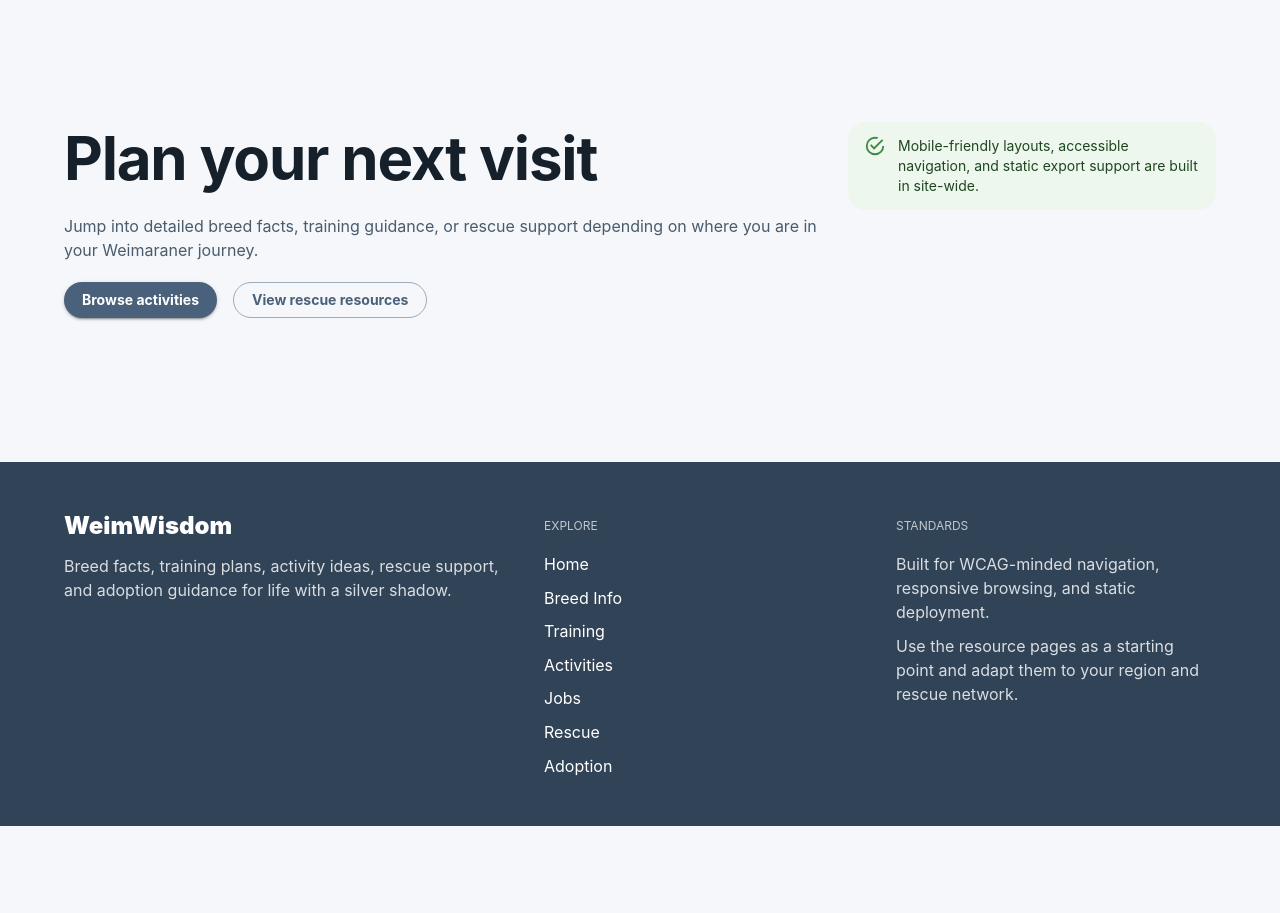
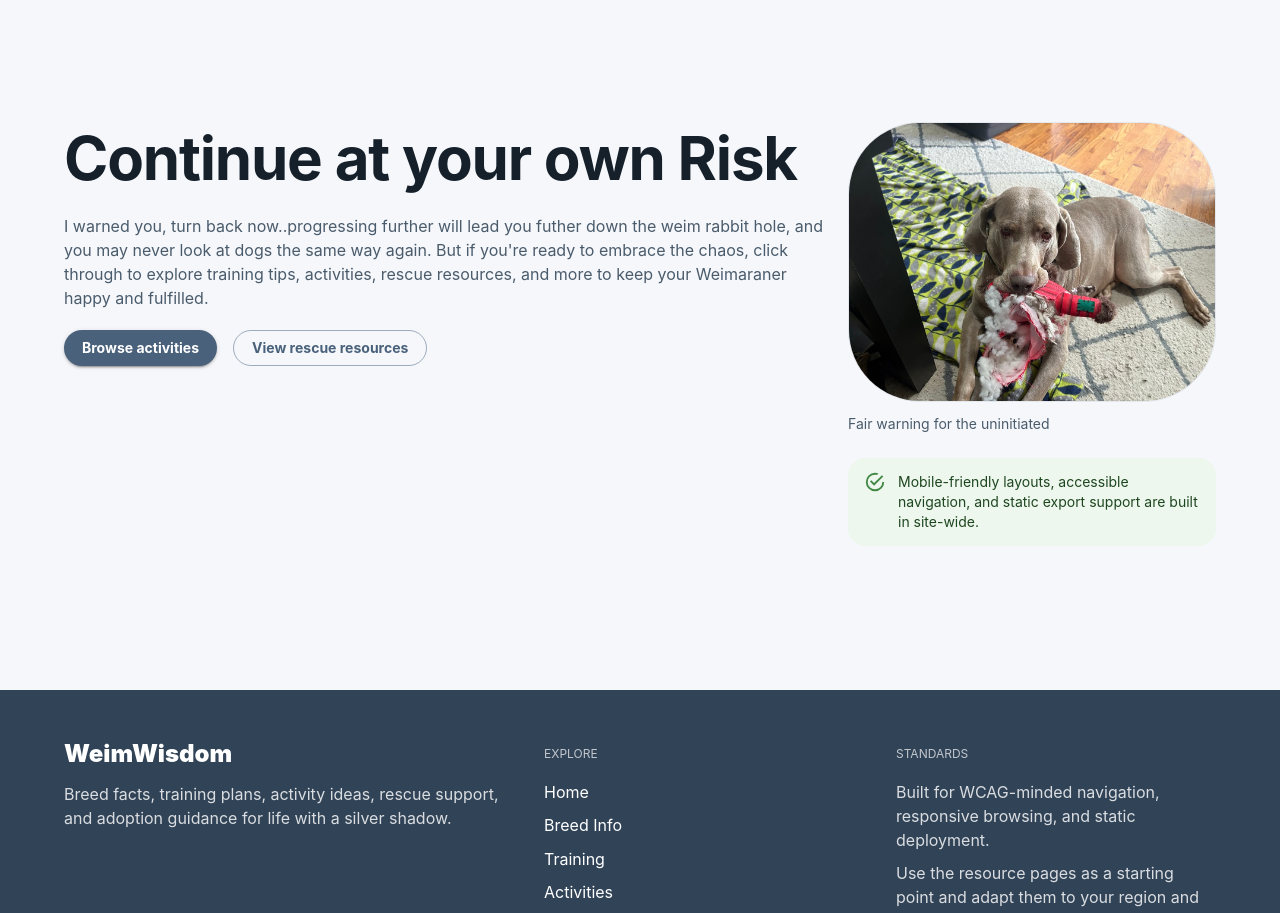
Before and after one commit to evilbeliver/weimwisdom, a Next.js app: page / in a window 1280 px wide. Shown: the part 3720-4633 px from the top of the page. Before the commit the page ends 4546 px from the top, so only its background shows below. Built offline with nearby package versions, Linux system fonts and the light colour scheme.

Commit message:
updated home page for a new image

```diff
--- a/src/pages/index.tsx
+++ b/src/pages/index.tsx
@@ -2,6 +2,7 @@ import { Alert, Box, Button, Container, Grid, Stack, Typography } from '@mui/mat
 import Link from 'next/link';
 import { GalleryGrid } from '@/components/GalleryGrid';
 import { HeroSection } from '@/components/HeroSection';
+import { ResponsiveImage } from '@/components/ResponsiveImage';
 import { SectionBlock } from '@/components/SectionBlock';
 import { SiteLayout } from '@/components/SiteLayout';
 import { SpotlightGrid } from '@/components/SpotlightGrid';
@@ -50,9 +51,9 @@ export default function HomePage() {
           <Grid container spacing={3}>
             <Grid size={{ xs: 12, md: 8 }}>
               <Stack spacing={2.5}>
-                <Typography variant="h2">Plan your next visit</Typography>
+                <Typography variant="h2">Continue at your own Risk</Typography>
                 <Typography color="text.secondary">
-                  Jump into detailed breed facts, training guidance, or rescue support depending on where you are in your Weimaraner journey.
+                  I warned you, turn back now..progressing further will lead you futher down the weim rabbit hole, and you may never look at dogs the same way again. But if you&apos;re ready to embrace the chaos, click through to explore training tips, activities, rescue resources, and more to keep your Weimaraner happy and fulfilled.
                 </Typography>
                 <Stack direction={{ xs: 'column', sm: 'row' }} spacing={2}>
                   <Button component={Link} href="/activities" variant="contained">
@@ -65,7 +66,14 @@ export default function HomePage() {
               </Stack>
             </Grid>
             <Grid size={{ xs: 12, md: 4 }}>
-              <Alert severity="success">Mobile-friendly layouts, accessible navigation, and static export support are built in site-wide.</Alert>
+              <Stack spacing={3}>
+                <ResponsiveImage
+                  src="/images/weim-beware.jpg"
+                  alt="Weimaraner warning sign"
+                  caption="Fair warning for the uninitiated"
+                />
+                <Alert severity="success">Mobile-friendly layouts, accessible navigation, and static export support are built in site-wide.</Alert>
+              </Stack>
             </Grid>
           </Grid>
         </Container>
```
Also changed, not shown: public/images/weim-beware.jpg (added).
